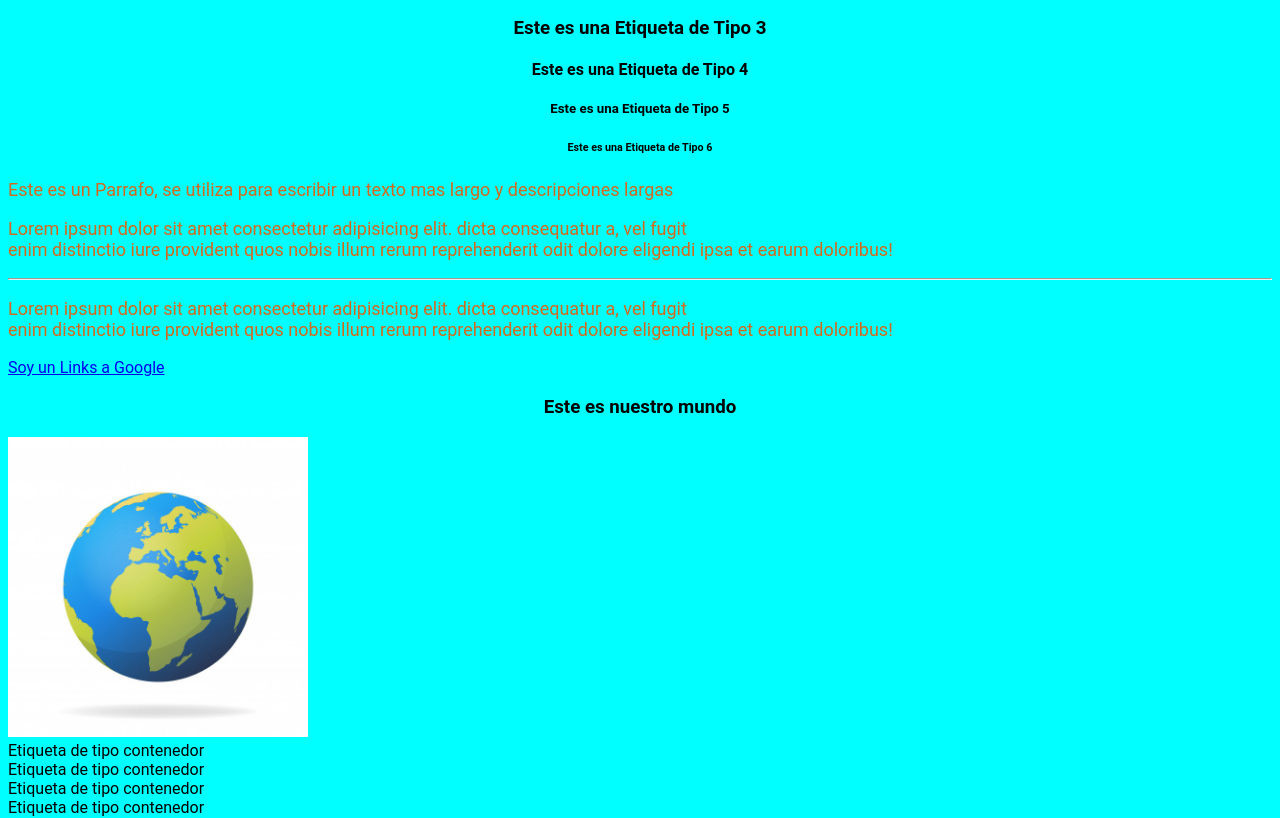
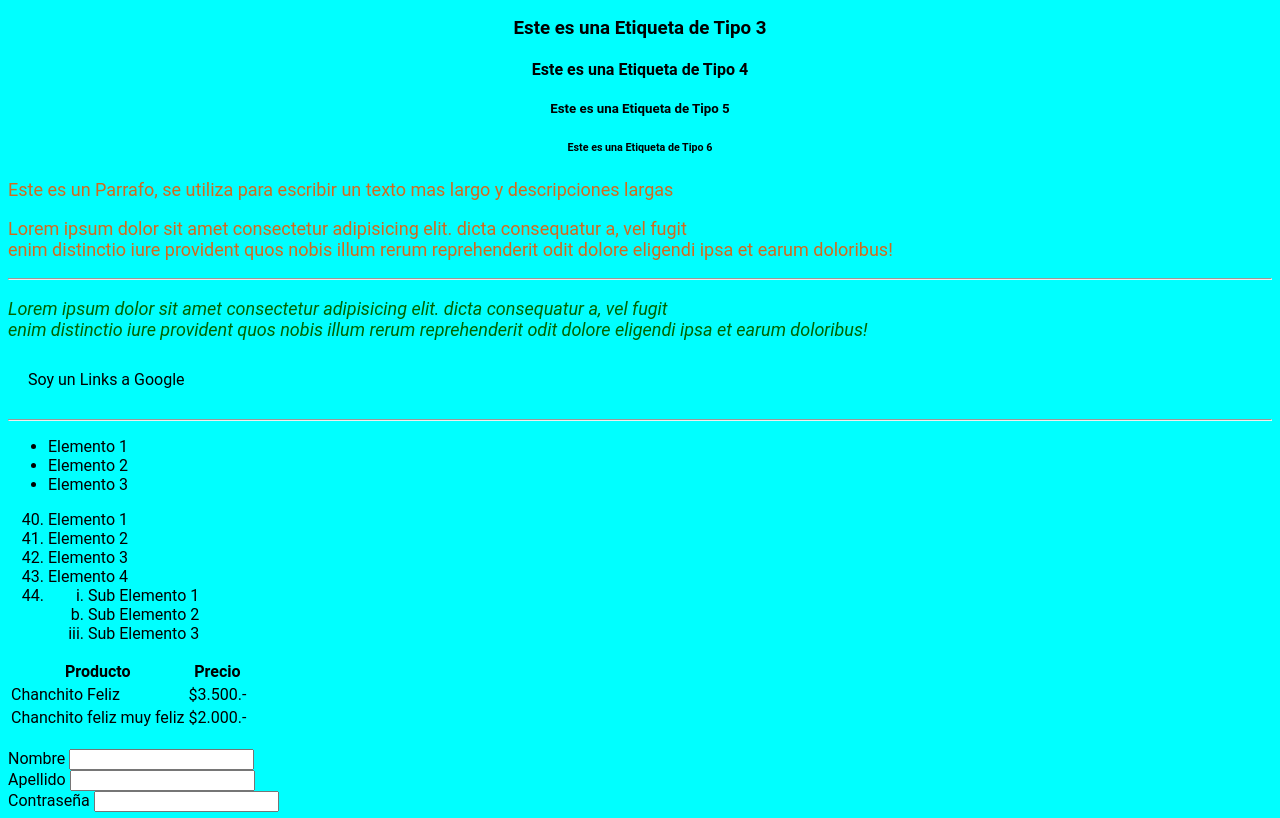
Before and after one commit to jorgeflen/miproyecto1, a plain HTML site: page index.html in a window 1280 px wide. Shown: the part 112-930 px from the top of the page. Drawn offline with Linux system fonts and the light colour scheme.

Commit message:
Nuevos cambios al proyecto

```diff
--- a/estilos.css
+++ b/estilos.css
@@ -11,3 +11,31 @@ p{
     color:chocolate;
     font-size: 18px;
 }
+
+/* Selectores de CSS */
+div h2{
+    color:darkblue;
+}
+
+/* IDs y Clases - Los IDs son unicos por cada elemento, las Clases son repetibles */
+#parrafo-id{
+    font-size: 1.5em;
+    font-weight: bold;
+}
+.parrafo{
+    color:darkgreen;
+    font-style: italic;
+}
+a, img{
+    display: block;
+}
+a{
+    margin: 30px 20px;
+    text-decoration: none;
+    color: black;
+}
+a:hover{color:blue;}
+img{
+    width: 70%;
+    margin: auto;
+}
--- a/index.html
+++ b/index.html
@@ -1,5 +1,4 @@
-<!--Con esto indicamos que esto esta en HTML 5-->
-<!DOCTYPE html>
+<!DOCTYPE html>  <!--Con esto indicamos que esto esta en HTML 5-->
 <html>
 <head>
     <title>Mi primera pagina</title>
@@ -16,15 +15,75 @@
     <p>Este es un Parrafo, se utiliza para escribir un texto mas largo y descripciones largas</p>
     <p>Lorem ipsum dolor sit amet consectetur adipisicing elit. dicta consequatur a, vel fugit <br> enim distinctio iure provident quos nobis illum rerum reprehenderit odit dolore eligendi ipsa et earum doloribus!</p>
     <hr>
-<p>Lorem ipsum dolor sit amet consectetur adipisicing elit. dicta consequatur a, vel fugit <br> enim distinctio iure provident quos nobis illum rerum reprehenderit odit dolore eligendi ipsa et earum doloribus!</p>
-<a href="http://google.com" target="_blank">Soy un Links a Google</a>
+    <p class="parrafo">Lorem ipsum dolor sit amet consectetur adipisicing elit. dicta consequatur a, vel fugit <br> enim distinctio iure provident quos nobis illum rerum reprehenderit odit dolore eligendi ipsa et earum doloribus!</p>
+    <a href="http://google.com" target="_blank">Soy un Links a Google</a> <hr>
+    <!-- ul es para hacer una Lista no ordenada-->
+    <ul>
+        <li>Elemento 1</li>
+        <li>Elemento 2</li>
+        <li>Elemento 3</li>
+    </ul>
+    <!-- ol es para hacer una Lista ordenada-->
+    <ol>
+        <li value="40">Elemento 1</li>
+        <li>Elemento 2</li>
+        <li>Elemento 3</li>
+        <li>Elemento 4</li>
+        <li>
+            <ol>
+                <li style="list-style-type:lower-roman">Sub Elemento 1</li>
+                <li style="list-style-type:lower-alpha">Sub Elemento 2</li>
+                <li style="list-style-type:lower-roman">Sub Elemento 3</li>
+            </ol>
+        </li>
+    </ol>
+    <!-- Esta es una Tabla-->
+    <table>
+        <tr>
+            <th>Producto</th>
+            <th>Precio</th>
+        </tr>
+        <tr>
+            <td>Chanchito Feliz</td>
+            <td>$3.500.-</td>
+        </tr>
+        <tr>
+            <td>Chanchito feliz muy feliz</td>
+            <td>$2.000.-</td>
+        </tr>
+    </table>
+    <br>
+
+    <form action="/Formulario" method="post">
+        <label for="nombre">Nombre</label>
+        <input id="nombre" type="text" name="nombre">
+        <br>
+        <label for="apellido">Apellido</label>
+        <input type="text" name="apellido">
+        <br>
+        <label for="clave">Contraseña</label>
+        <input type="password">
+        <br> <br>
+        <label for="comenta">Comentario</label>
+        <br>
+        <textarea name="Comentario" id="comentario" cols="30" rows="10" placeholder="Ingrese un comentario"></textarea>
+        <br>
+        <input type="submit">
+        <br> <br>
+        <input type="radio"> <input type="email"> <input type="checkbox"> <input type="file"> <br><br>
+        <button type="button">De Tipo Botón</button>
+        <button type="menu">De Tipo Menú</button>
+    </form>
     <h3>Este es nuestro mundo</h3>
-<img src="mundo.jpg" alt="Planeta Tierra" width="300" height="300">
-<div>Etiqueta de tipo contenedor</div>
+    <img src="mundo.jpg" alt="Planeta Tierra">
+    <div> <h2>Soy un titulo dentro de un Div</h2>
+    <p class="parrafo">Lorem ipsum dolor sit amet consectetur adipisicing elit. Fuga vel dolorum repellendus natus impedit doloribus eius quasi sequi maxime est delectus laudantium illo, asperiores facilis? Repellendus sint nobis veniam delectus!</p></div>
+    <hr>
     <main>Etiqueta de tipo contenedor</main>
     <head>Etiqueta de tipo contenedor</head>
     <footer>Etiqueta de tipo contenedor</footer>
     <section>Etiqueta de tipo contenedor</section>
     <article>Etiqueta de tipo contenedor</article>
+    <p id="parrafo-id">Este es un parrafo especial, tiene un ID en el código, <br> para poder identificarlo y aplicarle estilo.</p>
 </body>
 </html>
```
Also changed, not shown: Style.css (deleted). Lines whose indentation alone changed are shown as unchanged.
